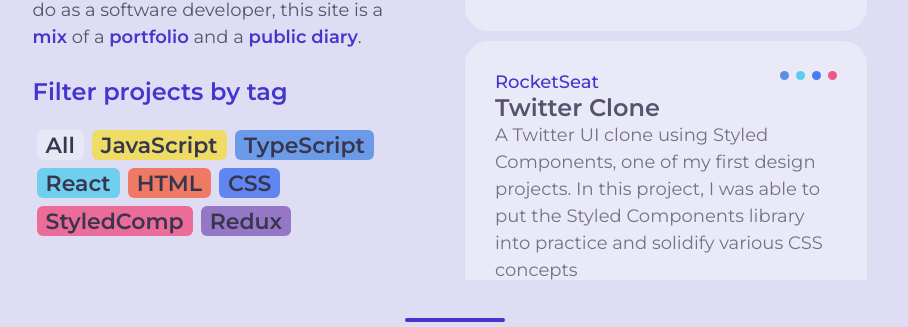
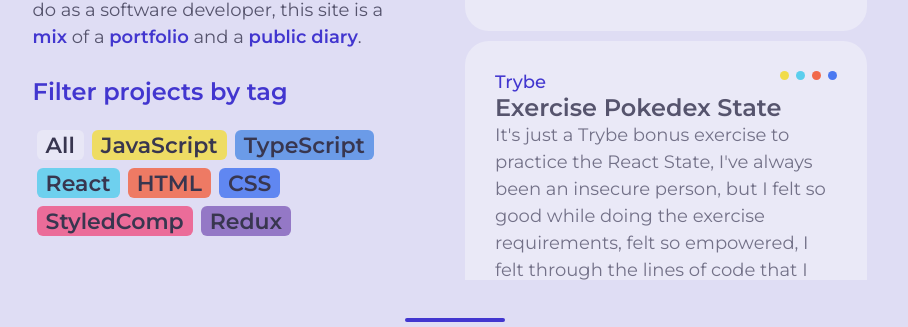
Before and after one commit to PedroMarquesFr/portfolio, a React (Create React App) app: page / in a window 1280 px wide. Shown: the part 470-797 px from the top of the page, without its empty margins (185-1093 px from the left). Built offline with nearby package versions, Linux system fonts and the light colour scheme.

Commit message:
removido componentes inuteis

```diff
--- a/src/components/Tags/styles.ts
+++ b/src/components/Tags/styles.ts
@@ -84,7 +84,6 @@ export const ReduxTag = styled(DefaultTag)`
 
 interface Colors {
   primary: string;
-  secundary: string;
 
   background: string;
   frontItems: string;
--- a/src/projects/data.ts
+++ b/src/projects/data.ts
@@ -16,14 +16,6 @@ export const projects = [
       "This project was inspired by a personal need. When i was in high school or university and had to study some content in video class youtube always recommended some unrelated videos which made it very difficult to concentrate. YT Focus removes the smart YouTube recommendation based on your tastes with anonymous queries. :D",
     tags: [" ", "js", "react", "css", "sc", "redux"],
     pathname: "https://github.com/PedroMarquesFr/youtube-focus",
-  },
-  {
-    instituition: "RocketSeat",
-    title: "Twitter Clone",
-    description:
-      "A Twitter UI clone using Styled Components, one of my first design projects. In this project, I was able to put the Styled Components library into practice and solidify various CSS concepts",
-    tags: [" ", "ts", "react", "css", "sc"],
-    pathname: "https://github.com/PedroMarquesFr/twitter-clone",
   },
   {
     instituition: "Trybe",
@@ -68,6 +60,14 @@ export const projects = [
     tags: [" ", "ts", "react", "html", "css", "sc", "redux"],
     pathname: "https://github.com/PedroMarquesFr/portfolio",
   },
+  {
+    instituition: "RocketSeat",
+    title: "Twitter Clone",
+    description:
+      "A Twitter UI clone using Styled Components, one of my first design projects. In this project, I was able to put the Styled Components library into practice and solidify various CSS concepts",
+    tags: [" ", "ts", "react", "css", "sc"],
+    pathname: "https://github.com/PedroMarquesFr/twitter-clone",
+  },
 
   {
     instituition: "Trybe",
--- a/src/styles/styled.d.ts
+++ b/src/styles/styled.d.ts
@@ -6,7 +6,6 @@ declare module "styled-components" {
 
     colors: {
       primary: string;
-      secundary: string;
 
       background: string;
       frontItems: string;
--- a/src/styles/themes/dark.ts
+++ b/src/styles/themes/dark.ts
@@ -3,7 +3,6 @@ const dark = {
 
   colors: {
     primary: "#ff7904",
-    secundary: "#4236CF",
 
     background: "#312E49",
     frontItems: "#3C3A55",
--- a/src/styles/themes/light.ts
+++ b/src/styles/themes/light.ts
@@ -3,7 +3,6 @@ const light =  {
 
   colors: {
     primary: "#4236CF",
-    secundary: "#ff7904",
 
     background: "#DFDDF4",
     frontItems: "#EAE9F7",
```
Also changed, not shown: src/projects/data.d.ts (deleted), 1 other file (tests, documents, lock files or other folders).
